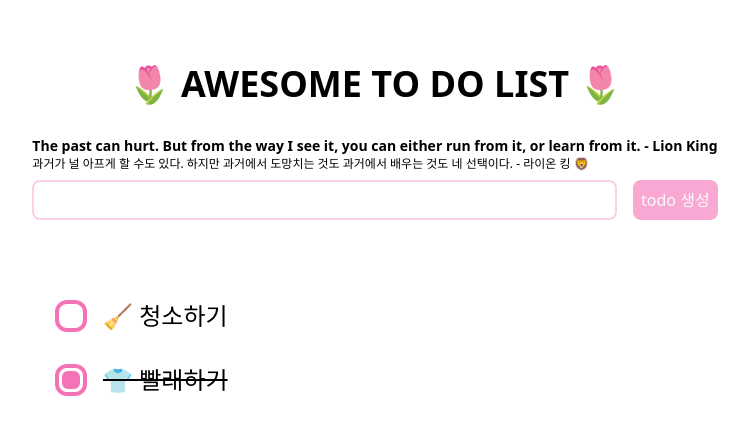
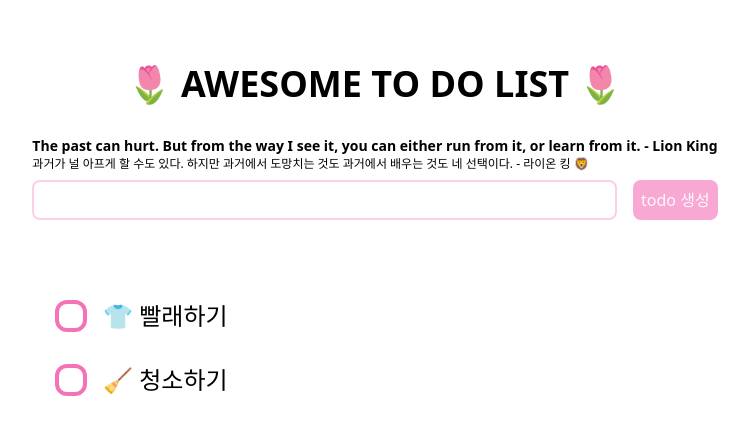
Before and after one commit to seon-2/bcs-part2-react, a React (Create React App) app in the folder todolist-noDB/frontend/: page / in a window 1280 px wide. Shown: the top 434 px of the page, without its empty margins (265-1014 px from the left). Built offline with nearby package versions, Linux system fonts and the light colour scheme.

Commit message:
💄 [design] title 구조분해 적용, 완료처리 구현

```diff
--- a/todolist-noDB/frontend/src/App.jsx
+++ b/todolist-noDB/frontend/src/App.jsx
@@ -26,7 +26,8 @@ function App() {
         </form>
       </div>
       <ul className="mt-16 flex flex-col w-1/2">
-        <TodoCard />
+        <TodoCard title={"👕 빨래하기"} />
+        <TodoCard title={"🧹 청소하기"} />
       </ul>
     </div>
   );
--- a/todolist-noDB/frontend/src/components/TodoCard.jsx
+++ b/todolist-noDB/frontend/src/components/TodoCard.jsx
@@ -1,18 +1,30 @@
-const TodoCard = () => {
+import { useState } from "react";
+
+const TodoCard = ({ title }) => {
+  const [isDone, setIsDone] = useState(false);
+
+  // true <-> false 바꿔주는 함수
+  const onClickToggle = () => {
+    setIsDone(!isDone);
+  };
+
   return (
     <>
-      <li className="flex my-4">
-        <div className="border-4 border-pink-400 w-8 h-8 rounded-xl"></div>
-        <div className="text-2xl ml-4 ">🧹 청소하기</div>
-      </li>
-      {/* 완료처리 */}
-      <li className="flex my-4">
-        <div className="relative">
+      {isDone ? (
+        // 완료 처리
+        <li className="flex my-4" onClick={onClickToggle}>
+          <div className="relative">
+            <div className="border-4 border-pink-400 w-8 h-8 rounded-xl"></div>
+            <div className="absolute top-1/2 left-1/2 -translate-x-1/2 -translate-y-1/2 border-4 border-white bg-pink-400 w-8 h-8 scale-75 rounded-xl"></div>
+          </div>
+          <div className="text-2xl ml-4 line-through">{title}</div>
+        </li>
+      ) : (
+        <li className="flex my-4" onClick={onClickToggle}>
           <div className="border-4 border-pink-400 w-8 h-8 rounded-xl"></div>
-          <div className="absolute top-1/2 left-1/2 -translate-x-1/2 -translate-y-1/2 border-4 border-white bg-pink-400 w-8 h-8 scale-75 rounded-xl"></div>
-        </div>
-        <div className="text-2xl ml-4 line-through">👕 빨래하기</div>
-      </li>
+          <div className="text-2xl ml-4 ">{title}</div>
+        </li>
+      )}
     </>
   );
 };
```
